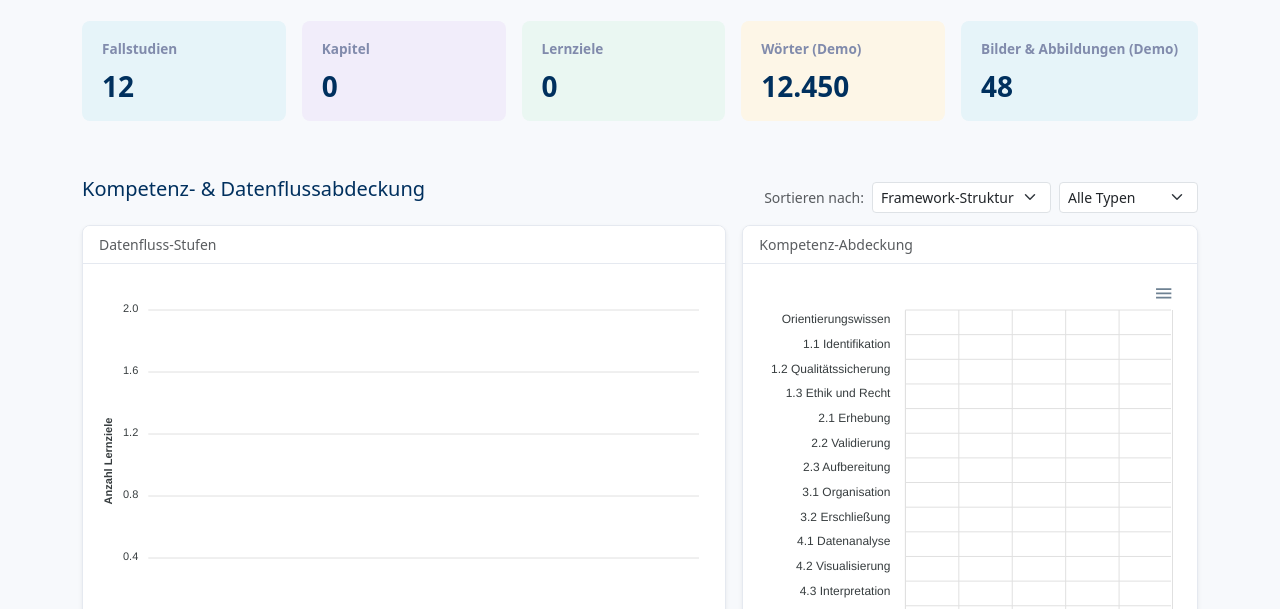
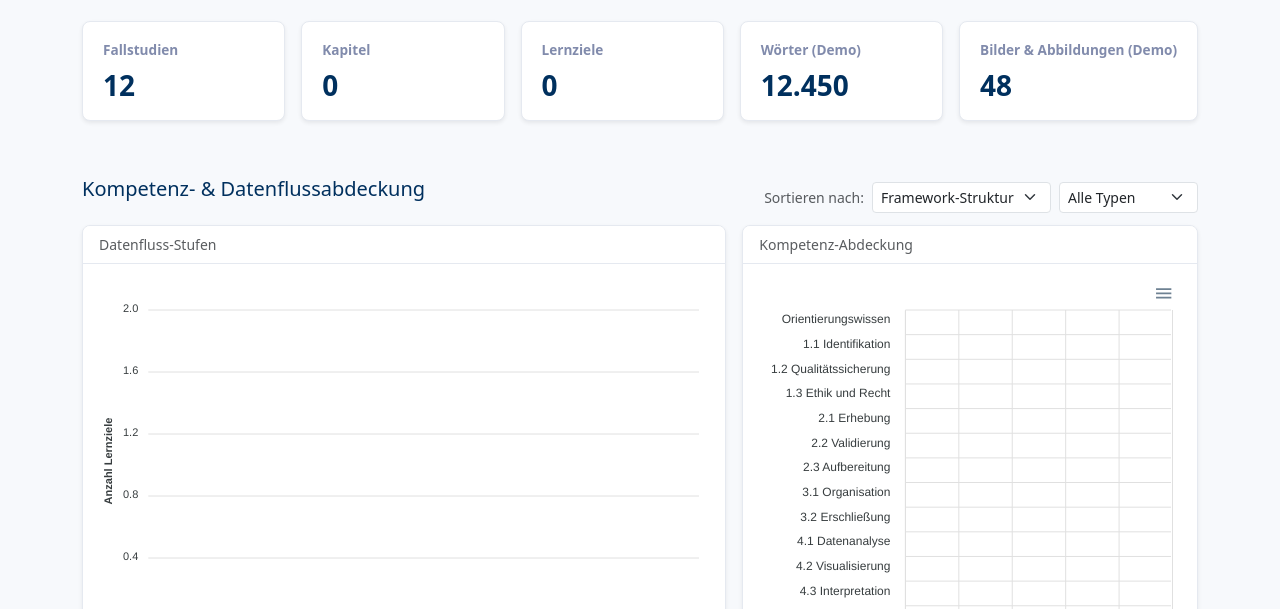
Before and after one commit to lam1aa/fallstudien-dashboard, a plain HTML site: page index.html in a window 1280 px wide. Shown: the part 191-800 px from the top of the page. Drawn offline with nearby package versions, Linux system fonts and the light colour scheme; no server answers.

Commit message:
Update: remove the color from kpi cards

```diff
--- a/css/styles.css
+++ b/css/styles.css
@@ -60,24 +60,22 @@ body {
 
 /* ── Modern Single-Line KPI Cards ───────────────────────────────────────── */
 .kpi-card {
-  border: none;
+  background-color: #ffffff;
+  border: 1px solid #e5e9f0;
   border-radius: 8px;
   padding: 1.1rem 1.25rem;
   display: flex;
   flex-direction: column;
   justify-content: space-between;
   min-height: 100px;
-  transition: transform 0.15s ease;
+  box-shadow: 0 .125rem .25rem rgba(0,0,0,.075);
+  transition: transform 0.15s ease, box-shadow 0.15s ease;
 }
 
 .kpi-card:hover {
   transform: translateY(-2px);
+  box-shadow: 0 .25rem .5rem rgba(0,0,0,.15);
 }
-
-.kpi-card-blue   { background-color: var(--card-bg-blue); }
-.kpi-card-purple { background-color: var(--card-bg-purple); }
-.kpi-card-green  { background-color: var(--card-bg-green); }
-.kpi-card-yellow { background-color: var(--card-bg-yellow); }
 
 .kpi-title {
   font-size: 0.85rem;
```
